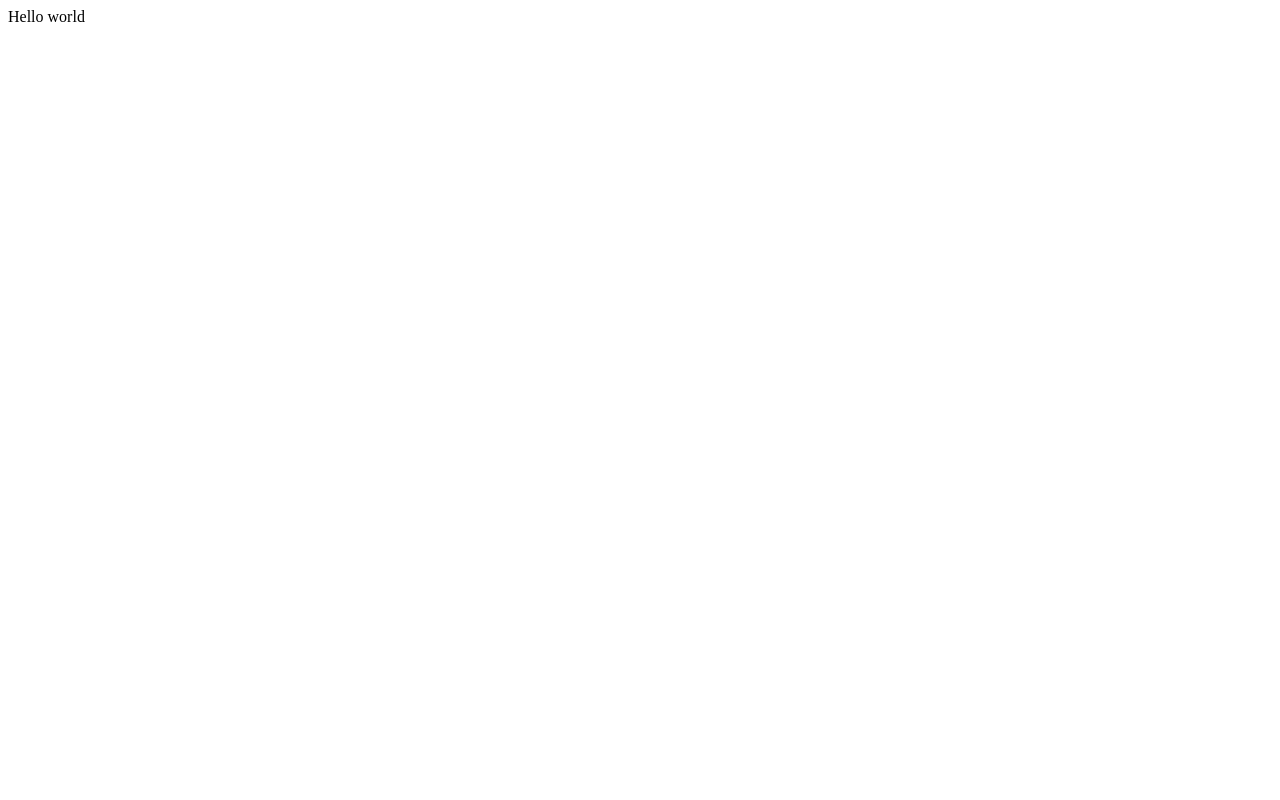
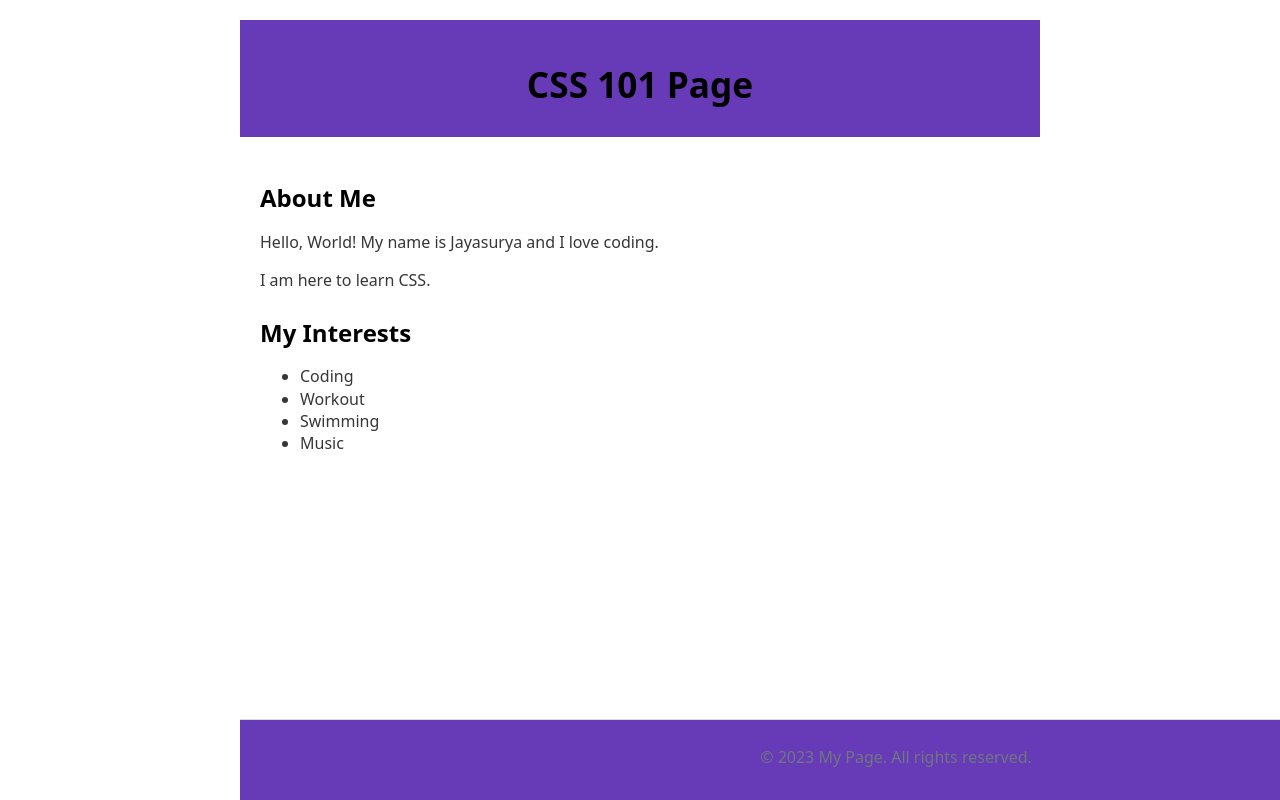
Before and after one commit to jsuryakt/CSS-101, a plain HTML site: page index.html in a window 1280 px wide. Drawn offline with nearby package versions, Linux system fonts and the light colour scheme.

Commit message:
initial commit

```diff
--- a/index.html
+++ b/index.html
@@ -2,21 +2,61 @@
 <html>
 
 <head>
-  <meta charset="utf-8">
-  <meta name="viewport" content="width=device-width">
-  <title>replit</title>
-  <link href="style.css" rel="stylesheet" type="text/css" />
+  <title>CSS 101 | Jayasurya</title>
+  <meta name="viewport" content="width=device-width, initial-scale=1.0">
+  <meta charset="UTF-8" />
+  <style>
+    body {
+      font-family: monospace, sans-serif;
+      margin: 0;
+      padding: 0;
+    }
+
+    header {
+      background-color: #673ab7;
+      color: white;
+      text-align: center;
+      padding: 1rem;
+    }
+
+    footer {
+      background-color: #673ab7;
+      color: white;
+      text-align: center;
+      padding: 1rem;
+      position: fixed;
+      bottom: 0;
+      width: 100%;
+    }
+  </style>
+  <link rel="stylesheet" href="https://cdn.jsdelivr.net/npm/water.css@2/out/water.css"></link>
 </head>
 
 <body>
-  Hello world
-  <script src="script.js"></script>
-
-  <!--
-  This script places a badge on your repl's full-browser view back to your repl's cover
-  page. Try various colors for the theme: dark, light, red, orange, yellow, lime, green,
-  teal, blue, blurple, magenta, pink!
-  -->
+  <header>
+    <h1>CSS 101 Page</h1>
+  </header>
+  <main style="padding: 20px;">
+    <section style="margin-bottom: 20px;">
+      <h2>About Me</h2>
+      <p>
+        Hello, World! My name is Jayasurya and I love coding.
+      </p>
+      <p>I am here to learn CSS.</p>
+    </section>
+    <section>
+      <h2>My Interests</h2>
+      <ul>
+        <li>Coding</li>
+        <li>Workout</li>
+        <li>Swimming</li>
+        <li>Music</li>
+      </ul>
+    </section>
+  </main>
+  <footer>
+    <p>&copy; 2023 My Page. All rights reserved.</p>
+  </footer>
   <script src="https://replit.com/public/js/replit-badge-v2.js" theme="dark" position="bottom-right"></script>
 </body>
 
--- a/style.css
+++ /dev/null
@@ -1,4 +0,0 @@
-html {
-  height: 100%;
-  width: 100%;
-}
```
Also changed, not shown: script.js (deleted).
